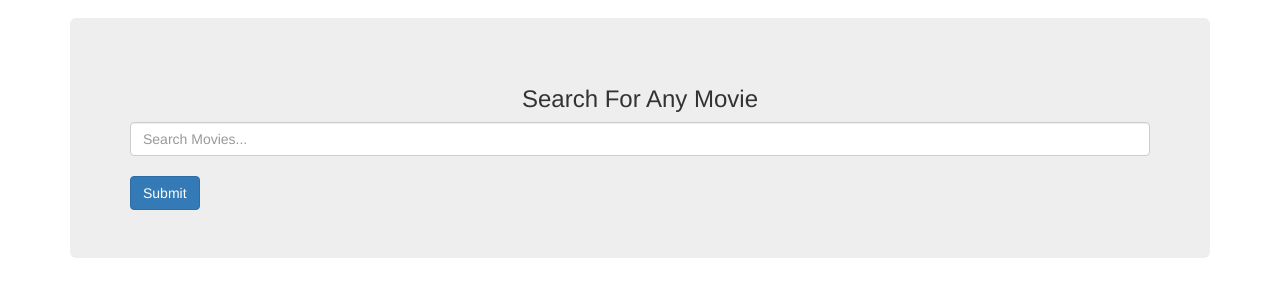
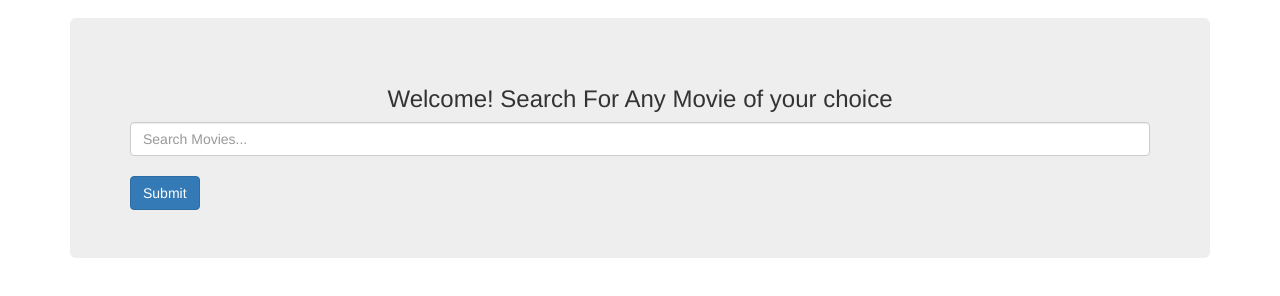
Before and after one commit to abmalikmusa/movielister, a plain HTML site: page index.html in a window 1280 px wide. Shown: the part 54-350 px from the top of the page. Drawn offline with nearby package versions, Linux system fonts and the light colour scheme.

Commit message:
Header changes

```diff
--- a/index.html
+++ b/index.html
@@ -19,7 +19,7 @@
 
     <div class="container">
     	<div class="jumbotron">
-	    	<h3 class="text-center">Search For Any Movie</h3>
+	    	<h3 class="text-center">Welcome! Search For Any Movie of your choice</h3>
 	    	<form id="searchForm">
           <input type="text" class="form-control" id="searchText" placeholder="Search Movies...">
           <br/>
```
